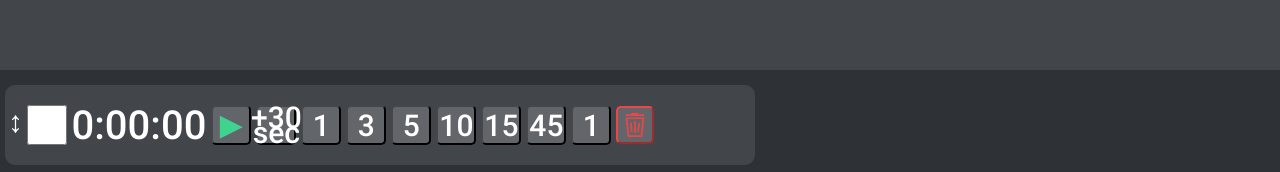
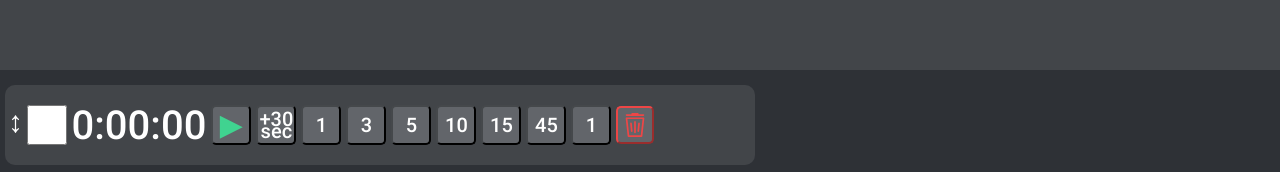
Before and after one commit to soko7awen/multitimer, a plain HTML site: page index.html in a window 1280 px wide. Drawn offline with Linux system fonts and the light colour scheme.

Commit message:
Adjusted styling

```diff
--- a/scss/styles.scss
+++ b/scss/styles.scss
@@ -95,7 +95,8 @@ body {
 }
 
 .buttonAddAmount {
-    line-height: .5;
+    font-size: 20px;
+    line-height: .6;
 }
 
 .buttonTrash {
```
Also changed, not shown: css/styles.css, 2 other files.
